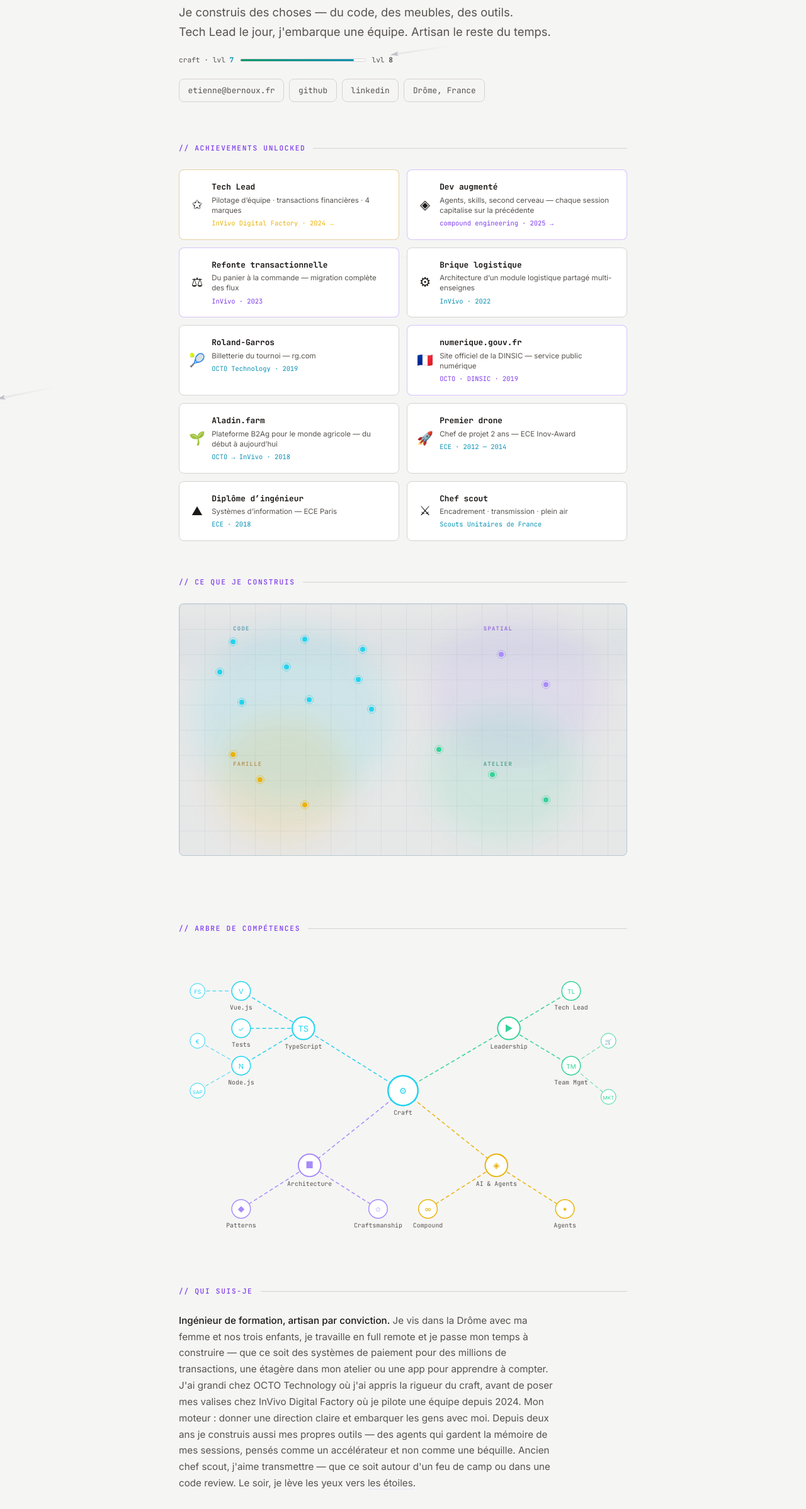
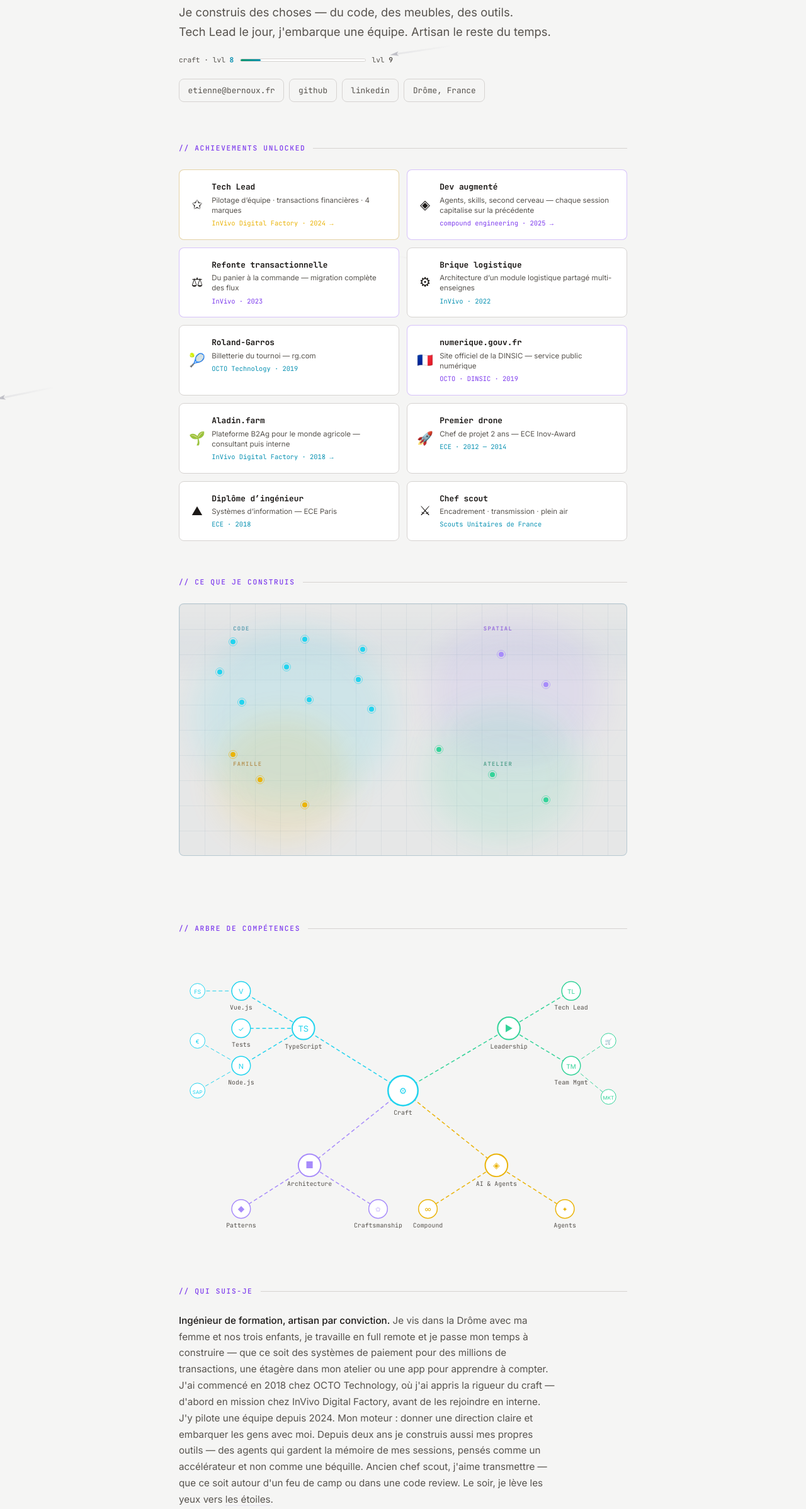
Before and after one commit to Etienne-Bernoux/portfolio, a website with bundled scripts: page index.html in a window 1280 px wide. Shown: the part 164-2560 px from the top of the page at 63% size. Built offline with nearby package versions, Linux system fonts and the light colour scheme.

Commit message:
fix(content): corrige le parcours professionnel
Aladin.farm est un produit, pas un employeur : l'entreprise est InVivo Digital
Factory. Le POI et l'achievement l'attribuent désormais à IDF et précisent le
passage consultant puis interne, au lieu d'afficher « invivo + octo ».

Corrige aussi le récit du About : le parcours n'est pas « OCTO puis InVivo »
mais InVivo Digital Factory dès le départ, d'abord en mission via OCTO.

Le début de carrière passe à juin 2018, ce qui porte la barre XP au niveau 8
et l'ancienneté sur le langage principal à 8+ ans.

Co-Authored-By: Claude Opus 5 (1M context) <noreply@anthropic.com>

```diff
--- a/index.html
+++ b/index.html
@@ -59,11 +59,11 @@
       <span data-lang="en">I build things &mdash; code, furniture, tools.<br>Tech Lead by day, rallying a team. Craftsman the rest of the time.</span>
     </p>
     <div class="xp">
-      <span class="xp-lvl">craft &middot; lvl <b id="xp-level">7</b></span>
+      <span class="xp-lvl">craft &middot; lvl <b id="xp-level">8</b></span>
       <div class="xp-track" id="xp-track" role="progressbar" aria-label="craft xp" aria-valuemin="0" aria-valuemax="100">
         <div class="xp-fill" id="xp-fill"></div>
       </div>
-      <span class="xp-lvl xp-dim">lvl <b id="xp-next">8</b></span>
+      <span class="xp-lvl xp-dim">lvl <b id="xp-next">9</b></span>
     </div>
     <div class="hero-links">
       <a href="mailto:etienne@bernoux.fr">etienne@bernoux.fr</a>
@@ -141,10 +141,10 @@
       <span data-lang="en">// who am I</span>
     </div>
     <p data-lang="fr">
-      <span class="highlight">Ing&eacute;nieur de formation, artisan par conviction.</span> Je vis dans la Dr&ocirc;me avec ma femme et nos trois enfants, je travaille en full remote et je passe mon temps &agrave; construire &mdash; que ce soit des syst&egrave;mes de paiement pour des millions de transactions, une &eacute;tag&egrave;re dans mon atelier ou une app pour apprendre &agrave; compter. J'ai grandi chez OCTO Technology o&ugrave; j'ai appris la rigueur du craft, avant de poser mes valises chez InVivo Digital Factory o&ugrave; je pilote une &eacute;quipe depuis 2024. Mon moteur : donner une direction claire et embarquer les gens avec moi. Depuis deux ans je construis aussi mes propres outils &mdash; des agents qui gardent la m&eacute;moire de mes sessions, pens&eacute;s comme un acc&eacute;l&eacute;rateur et non comme une b&eacute;quille. Ancien chef scout, j'aime transmettre &mdash; que ce soit autour d'un feu de camp ou dans une code review. Le soir, je l&egrave;ve les yeux vers <span class="stars-hint" title="Ad astra per aspera. &#10013;">les &eacute;toiles</span>.
+      <span class="highlight">Ing&eacute;nieur de formation, artisan par conviction.</span> Je vis dans la Dr&ocirc;me avec ma femme et nos trois enfants, je travaille en full remote et je passe mon temps &agrave; construire &mdash; que ce soit des syst&egrave;mes de paiement pour des millions de transactions, une &eacute;tag&egrave;re dans mon atelier ou une app pour apprendre &agrave; compter. J'ai commenc&eacute; en 2018 chez OCTO Technology, o&ugrave; j'ai appris la rigueur du craft &mdash; d'abord en mission chez InVivo Digital Factory, avant de les rejoindre en interne. J'y pilote une &eacute;quipe depuis 2024. Mon moteur : donner une direction claire et embarquer les gens avec moi. Depuis deux ans je construis aussi mes propres outils &mdash; des agents qui gardent la m&eacute;moire de mes sessions, pens&eacute;s comme un acc&eacute;l&eacute;rateur et non comme une b&eacute;quille. Ancien chef scout, j'aime transmettre &mdash; que ce soit autour d'un feu de camp ou dans une code review. Le soir, je l&egrave;ve les yeux vers <span class="stars-hint" title="Ad astra per aspera. &#10013;">les &eacute;toiles</span>.
     </p>
     <p data-lang="en">
-      <span class="highlight">Engineer by training, craftsman by conviction.</span> I live in the Dr&ocirc;me valley with my wife and our three children, work fully remote, and spend my time building things &mdash; whether it's payment systems handling millions of transactions, a shelf in my workshop, or an app to learn multiplication tables. I grew up at OCTO Technology where I learned the rigor of the craft, before settling at InVivo Digital Factory where I've been leading a team since 2024. What drives me: setting a clear direction and bringing people along. For the past two years I've also been building my own tooling &mdash; agents that carry the memory of my sessions, meant to be an accelerator rather than a crutch. Former scout leader, I love passing things on &mdash; whether around a campfire or in a code review. In the evenings, I <span class="stars-hint" title="Ad astra per aspera. &#10013;">look up at the stars</span>.
+      <span class="highlight">Engineer by training, craftsman by conviction.</span> I live in the Dr&ocirc;me valley with my wife and our three children, work fully remote, and spend my time building things &mdash; whether it's payment systems handling millions of transactions, a shelf in my workshop, or an app to learn multiplication tables. I started out in 2018 at OCTO Technology, where I learned the rigor of the craft &mdash; first on assignment at InVivo Digital Factory, before joining them in-house. I've been leading a team there since 2024. What drives me: setting a clear direction and bringing people along. For the past two years I've also been building my own tooling &mdash; agents that carry the memory of my sessions, meant to be an accelerator rather than a crutch. Former scout leader, I love passing things on &mdash; whether around a campfire or in a code review. In the evenings, I <span class="stars-hint" title="Ad astra per aspera. &#10013;">look up at the stars</span>.
     </p>
   </section>
 
--- a/src/domain/donnees/achievements.js
+++ b/src/domain/donnees/achievements.js
@@ -44,8 +44,8 @@ export const ACHIEVEMENTS = Object.freeze([
   {
     icon: '🌱',
     title: { fr: 'Aladin.farm', en: 'Aladin.farm' },
-    desc: { fr: 'Plateforme B2Ag pour le monde agricole — du début à aujourd’hui', en: 'B2Ag platform for agriculture — from day one to now' },
-    year: 'OCTO → InVivo · 2018',
+    desc: { fr: 'Plateforme B2Ag pour le monde agricole — consultant puis interne', en: 'B2Ag platform for agriculture — consultant, then in-house' },
+    year: 'InVivo Digital Factory · 2018 →',
     tier: 'standard',
   },
   {
--- a/src/domain/donnees/pois.js
+++ b/src/domain/donnees/pois.js
@@ -3,7 +3,7 @@ export const POIS = Object.freeze([
   {
     id: 'jardiland', zone: 'code', top: 15, left: 12,
     name: { fr: 'Jardiland · Gammvert', en: 'Jardiland · Gammvert' },
-    ctx: { fr: 'invivo · 2021—now', en: 'invivo · 2021—now' },
+    ctx: { fr: 'invivo digital factory · 2021—now', en: 'invivo digital factory · 2021—now' },
     desc: { fr: 'E-commerce multi-enseignes. Paiement, logistique, intégration SAP.', en: 'Multi-brand e-commerce. Payment, logistics, SAP integration.' },
     color: '#22d3ee', link: '', img: '',
     tip: { fr: 'Jardiland', en: 'Jardiland' },
@@ -27,8 +27,8 @@ export const POIS = Object.freeze([
   {
     id: 'aladin', zone: 'code', top: 27, left: 9,
     name: { fr: 'Aladin.farm · Farmi', en: 'Aladin.farm · Farmi' },
-    ctx: { fr: 'invivo + octo · 2018—now', en: 'invivo + octo · 2018—now' },
-    desc: { fr: 'Plateforme B2Ag pour le monde agricole. Du développement initial au pilotage.', en: 'B2Ag platform for agriculture. From initial development to technical leadership.' },
+    ctx: { fr: 'invivo digital factory · 2018—now', en: 'invivo digital factory · 2018—now' },
+    desc: { fr: 'Plateforme B2Ag pour le monde agricole. D’abord comme consultant, puis en interne : du développement initial au pilotage.', en: 'B2Ag platform for agriculture. First as a consultant, then in-house: from initial development to technical leadership.' },
     color: '#22d3ee', link: '', img: '',
     tip: { fr: 'Aladin.farm', en: 'Aladin.farm' },
   },
--- a/src/domain/donnees/skills.js
+++ b/src/domain/donnees/skills.js
@@ -28,7 +28,7 @@ export const SKILLS = Object.freeze({
     // Root
     { name: 'Craft', icon: '⚙', cx: 360, cy: 210, r: 24, color: '#22d3ee', strokeWidth: 2.5, delay: 'd0', label: 'Craft', desc: { fr: 'Le noyau — code, bois, idées', en: 'The core — code, wood, ideas' } },
     // Stack (cyan)
-    { name: 'TypeScript / JS', icon: 'TS', cx: 200, cy: 110, r: 18, color: '#22d3ee', strokeWidth: 2, delay: 'd1', label: 'TypeScript', desc: { fr: 'Langage principal · 7+ ans — TypeScript par défaut', en: 'Primary language · 7+ years — TypeScript by default' }, iconSize: 13 },
+    { name: 'TypeScript / JS', icon: 'TS', cx: 200, cy: 110, r: 18, color: '#22d3ee', strokeWidth: 2, delay: 'd1', label: 'TypeScript', desc: { fr: 'Langage principal · 8+ ans — TypeScript par défaut', en: 'Primary language · 8+ years — TypeScript by default' }, iconSize: 13 },
     { name: 'Vue.js', icon: 'V', cx: 100, cy: 50, r: 15, color: '#22d3ee', strokeWidth: 1.5, delay: 'd2', label: 'Vue.js', desc: { fr: 'Framework front de prédilection', en: 'Go-to frontend framework' }, iconSize: 11 },
     { name: 'Tests', icon: '✓', cx: 100, cy: 110, r: 15, color: '#22d3ee', strokeWidth: 1.5, delay: 'd2', label: 'Tests', desc: { fr: 'Vitest, Playwright — specs Gherkin en français', en: 'Vitest, Playwright — Gherkin specs in French' }, iconSize: 11 },
     { name: 'Node.js', icon: 'N', cx: 100, cy: 170, r: 15, color: '#22d3ee', strokeWidth: 1.5, delay: 'd2', label: 'Node.js', desc: { fr: 'Backend runtime · APIs, microservices', en: 'Backend runtime · APIs, microservices' }, iconSize: 11 },
--- a/src/domain/xp/xp.js
+++ b/src/domain/xp/xp.js
@@ -1,4 +1,4 @@
-export const DEBUT_CARRIERE = '2018-09-01';
+export const DEBUT_CARRIERE = '2018-06-01';
 
 const MS_PAR_AN = 365.2425 * 24 * 60 * 60 * 1000;
 
```
Also changed, not shown: src/domain/xp/xp.spec.js (+2 -2 lines).
